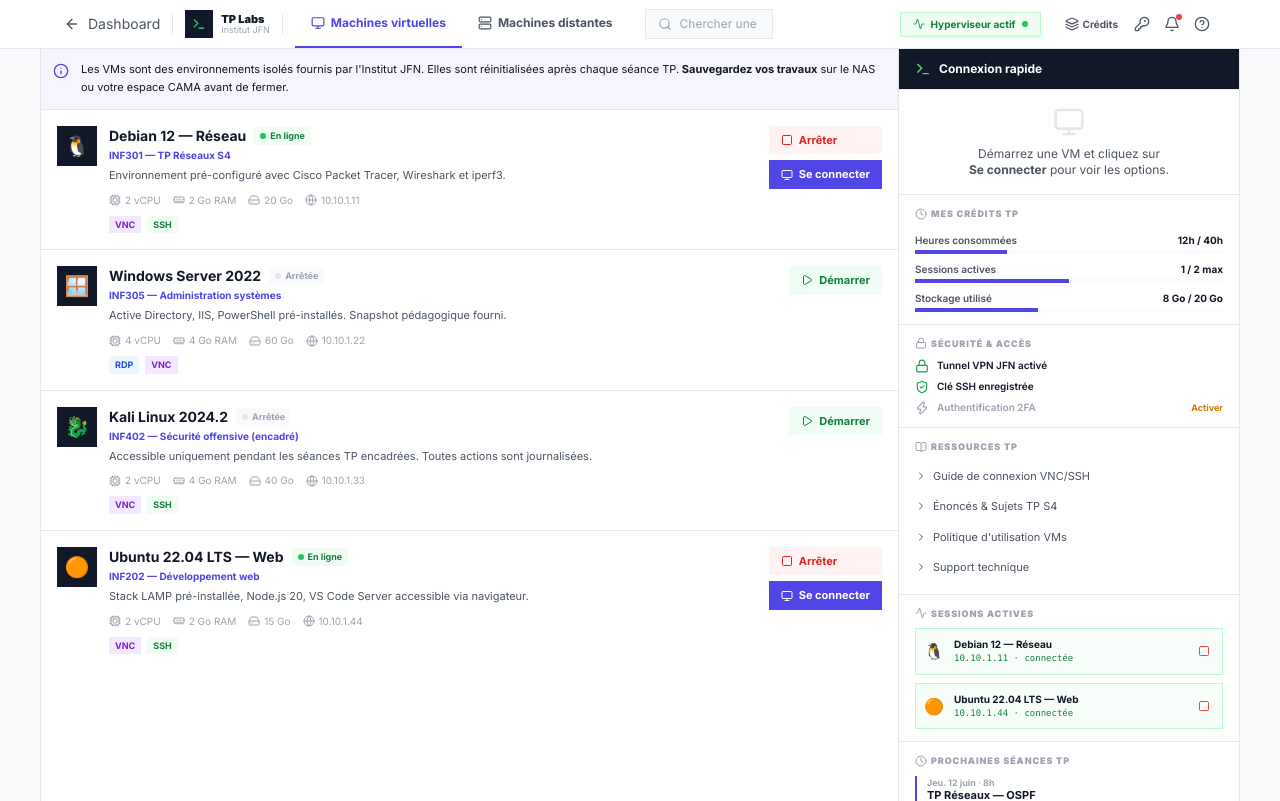
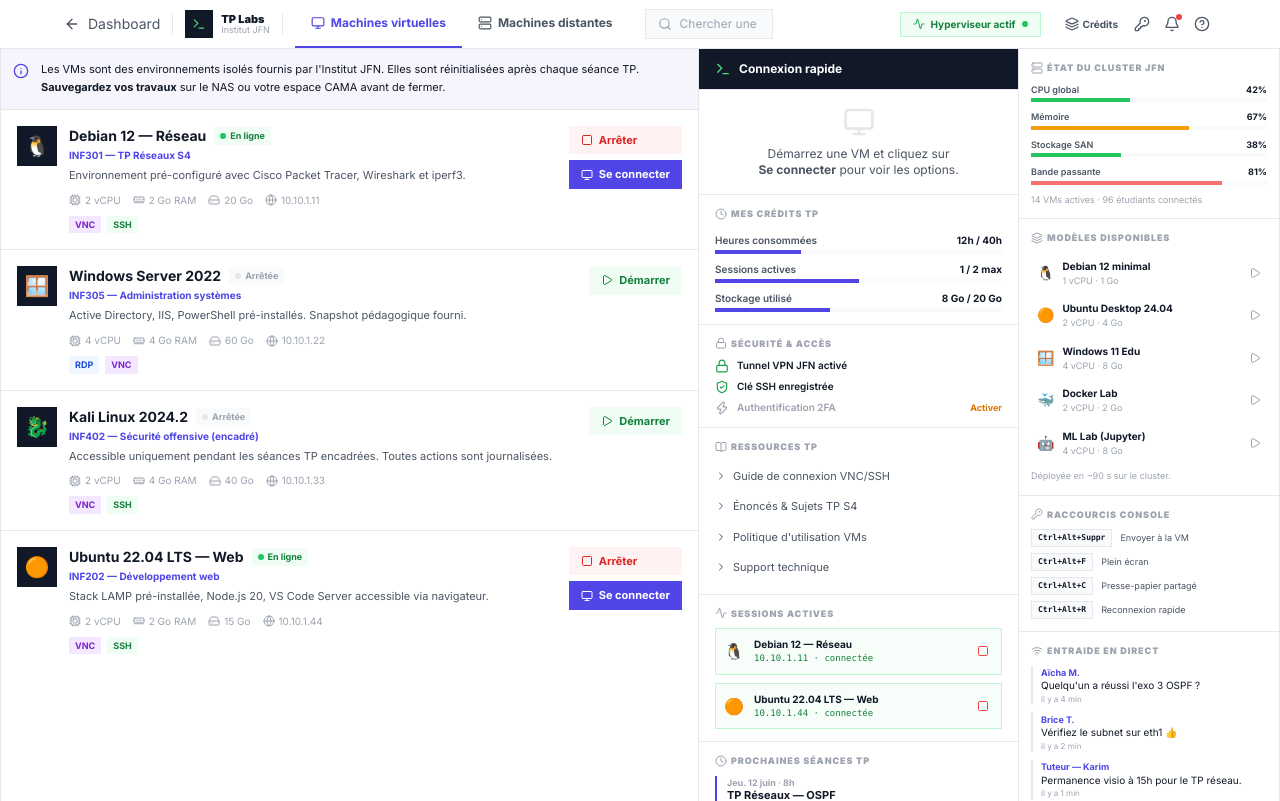
Before and after one commit to end2-237/cama, a Next.js app: page /tp in a window 1280 px wide. Built offline with nearby package versions, Linux system fonts and the light colour scheme.

Commit message:
feat(tp): add second sticky right sidebar — cluster status, VM templates, shortcuts, peer help, daily tip
https://claude.ai/code/session_01X6GoveqEMahCFBUWfs6AsM

```diff
--- a/src/app/tp/page.tsx
+++ b/src/app/tp/page.tsx
@@ -236,7 +236,7 @@ export default function TPPage() {
         </div>
       </header>
 
-      <div className="max-w-[1200px] mx-auto grid lg:grid-cols-[1fr_340px] gap-0 items-start border-x border-border bg-white">
+      <div className="max-w-[1400px] mx-auto grid lg:grid-cols-[1fr_320px_260px] gap-0 items-start border-x border-border bg-white">
 
         {/* ══ COLONNE PRINCIPALE ══ */}
         <div className="border-r border-border min-h-[calc(100vh-48px)]">
@@ -367,8 +367,8 @@ export default function TPPage() {
           )}
         </div>
 
-        {/* ══ SIDEBAR DROITE STICKY ══ */}
-        <aside className="lg:sticky lg:top-12 lg:h-[calc(100vh-48px)] lg:overflow-y-auto divide-y divide-border">
+        {/* ══ SIDEBAR DROITE 1 STICKY ══ */}
+        <aside className="lg:sticky lg:top-12 lg:h-[calc(100vh-48px)] lg:overflow-y-auto divide-y divide-border border-r border-border">
 
           {/* Panneau connexion VNC/SSH/RDP */}
           <div className="bg-white">
@@ -566,6 +566,107 @@ export default function TPPage() {
             </div>
           </div>
         </aside>
+
+        {/* ══ SIDEBAR DROITE 2 STICKY ══ */}
+        <aside className="hidden lg:block lg:sticky lg:top-12 lg:h-[calc(100vh-48px)] lg:overflow-y-auto divide-y divide-border">
+
+          {/* État du cluster */}
+          <div className="bg-white px-3 py-3">
+            <p className="text-[9px] font-black text-subtle uppercase tracking-widest mb-2 flex items-center gap-1"><Server className="w-3 h-3" /> État du cluster JFN</p>
+            <div className="space-y-2">
+              {[
+                { label: "CPU global",     pct: 42, color: "bg-green-500" },
+                { label: "Mémoire",        pct: 67, color: "bg-gold" },
+                { label: "Stockage SAN",   pct: 38, color: "bg-green-500" },
+                { label: "Bande passante", pct: 81, color: "bg-red-400" },
+              ].map((r) => (
+                <div key={r.label}>
+                  <div className="flex justify-between text-[9px] mb-0.5">
+                    <span className="text-muted font-semibold">{r.label}</span>
+                    <span className="text-ink font-bold">{r.pct}%</span>
+                  </div>
+                  <div className="h-1 bg-surface">
+                    <div className={`h-full ${r.color}`} style={{ width: `${r.pct}%` }} />
+                  </div>
+                </div>
+              ))}
+            </div>
+            <p className="text-[9px] text-subtle mt-2">14 VMs actives · 96 étudiants connectés</p>
+          </div>
+
+          {/* Modèles de VM */}
+          <div className="bg-white px-3 py-3">
+            <p className="text-[9px] font-black text-subtle uppercase tracking-widest mb-2 flex items-center gap-1"><Layers className="w-3 h-3" /> Modèles disponibles</p>
+            <div className="space-y-0.5">
+              {[
+                { icon: "🐧", label: "Debian 12 minimal",    spec: "1 vCPU · 1 Go" },
+                { icon: "🟠", label: "Ubuntu Desktop 24.04", spec: "2 vCPU · 4 Go" },
+                { icon: "🪟", label: "Windows 11 Edu",       spec: "4 vCPU · 8 Go" },
+                { icon: "🐳", label: "Docker Lab",           spec: "2 vCPU · 2 Go" },
+                { icon: "🤖", label: "ML Lab (Jupyter)",     spec: "4 vCPU · 8 Go" },
+              ].map((m) => (
+                <button key={m.label}
+                  className="w-full flex items-center gap-2 px-1.5 py-1.5 hover:bg-cama-50/40 transition-colors text-left group">
+                  <span className="text-sm flex-shrink-0">{m.icon}</span>
+                  <div className="flex-1 min-w-0">
+                    <p className="text-[10px] font-bold text-ink group-hover:text-cama transition-colors truncate">{m.label}</p>
+                    <p className="text-[9px] text-subtle">{m.spec}</p>
+                  </div>
+                  <Play className="w-3 h-3 text-subtle group-hover:text-cama transition-colors flex-shrink-0" />
+                </button>
+              ))}
+            </div>
+            <p className="text-[9px] text-subtle mt-1.5">Déployée en ~90 s sur le cluster.</p>
+          </div>
+
+          {/* Raccourcis clavier */}
+          <div className="bg-white px-3 py-3">
+            <p className="text-[9px] font-black text-subtle uppercase tracking-widest mb-2 flex items-center gap-1"><KeyRound className="w-3 h-3" /> Raccourcis console</p>
+            <div className="space-y-1.5">
+              {[
+                { keys: "Ctrl+Alt+Suppr", desc: "Envoyer à la VM" },
+                { keys: "Ctrl+Alt+F",     desc: "Plein écran" },
+                { keys: "Ctrl+Alt+C",     desc: "Presse-papier partagé" },
+                { keys: "Ctrl+Alt+R",     desc: "Reconnexion rapide" },
+              ].map((k) => (
+                <div key={k.keys} className="flex items-center gap-2">
+                  <kbd className="text-[8px] font-mono font-bold bg-surface border border-border px-1.5 py-0.5 text-ink flex-shrink-0">{k.keys}</kbd>
+                  <span className="text-[9px] text-muted">{k.desc}</span>
+                </div>
+              ))}
+            </div>
+          </div>
+
+          {/* Entraide TP */}
+          <div className="bg-white px-3 py-3">
+            <p className="text-[9px] font-black text-subtle uppercase tracking-widest mb-2 flex items-center gap-1"><Wifi className="w-3 h-3" /> Entraide en direct</p>
+            <div className="space-y-2">
+              {[
+                { who: "Aïcha M.", txt: "Quelqu'un a réussi l'exo 3 OSPF ?", time: "il y a 4 min" },
+                { who: "Brice T.", txt: "Vérifiez le subnet sur eth1 👍",     time: "il y a 2 min" },
+                { who: "Tuteur — Karim", txt: "Permanence visio à 15h pour le TP réseau.", time: "il y a 1 min" },
+              ].map((m, i) => (
+                <div key={i} className="border-l-2 border-border pl-2">
+                  <p className="text-[9px] font-bold text-cama">{m.who}</p>
+                  <p className="text-[10px] text-ink leading-snug">{m.txt}</p>
+                  <p className="text-[8px] text-subtle">{m.time}</p>
+                </div>
+              ))}
+            </div>
+            <button className="w-full mt-2 py-1.5 text-[10px] font-bold bg-ink text-white hover:bg-cama transition-colors">
+              Rejoindre le canal TP
+            </button>
+          </div>
+
+          {/* Astuce du jour */}
+          <div className="px-3 py-3" style={{ background: "linear-gradient(135deg, #1E1B4B, #312E81)" }}>
+            <p className="text-[9px] font-black text-gold uppercase tracking-widest mb-1.5 flex items-center gap-1"><Zap className="w-3 h-3" /> Astuce du jour</p>
+            <p className="text-[10px] text-white/80 leading-relaxed">
+              Utilisez <code className="font-mono text-green-400">tmux</code> dans vos sessions SSH : si votre connexion coupe,
+              votre travail continue côté serveur et vous le retrouvez avec <code className="font-mono text-green-400">tmux attach</code>.
+            </p>
+          </div>
+        </aside>
       </div>
     </div>
   );
```
